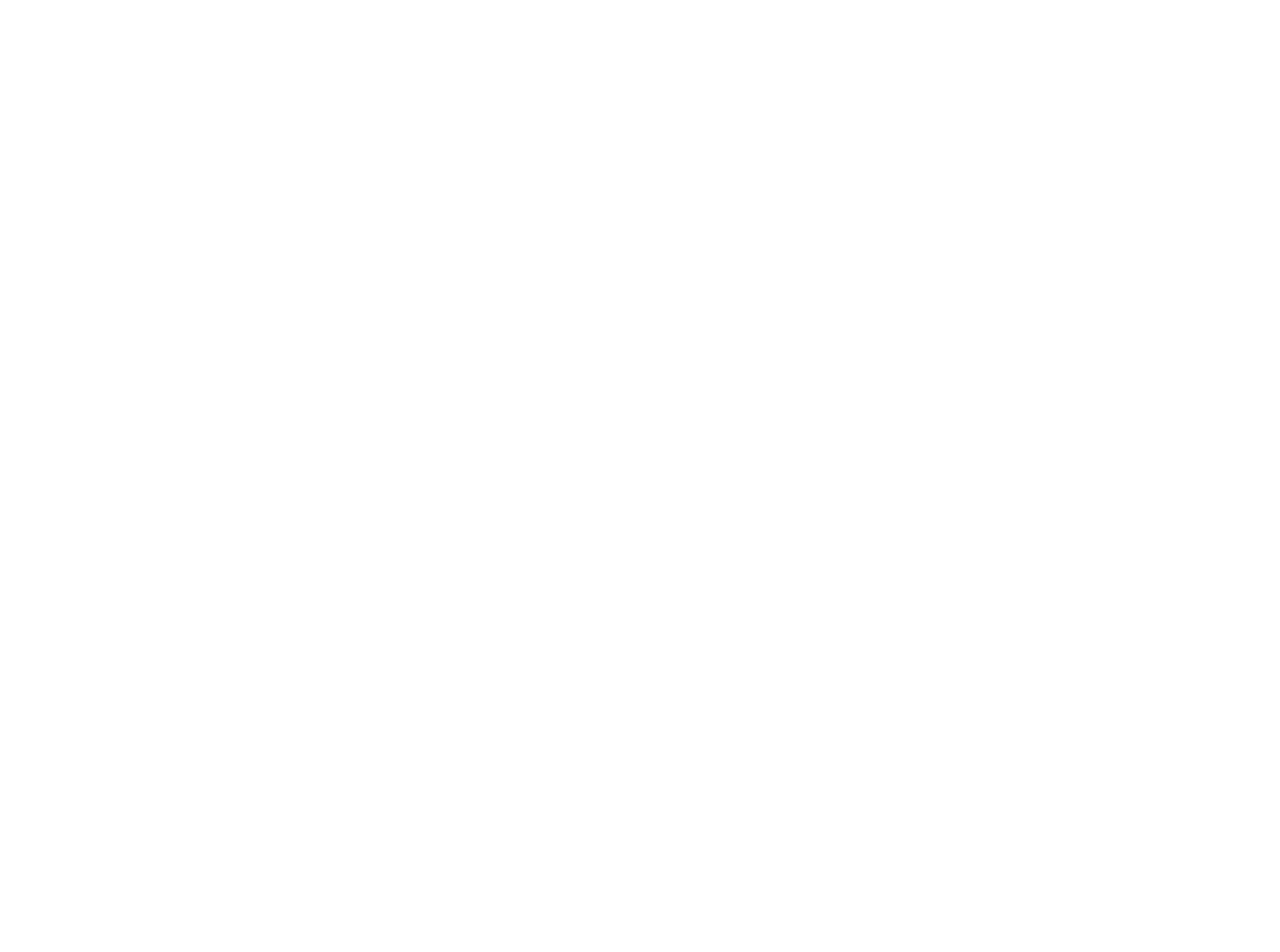
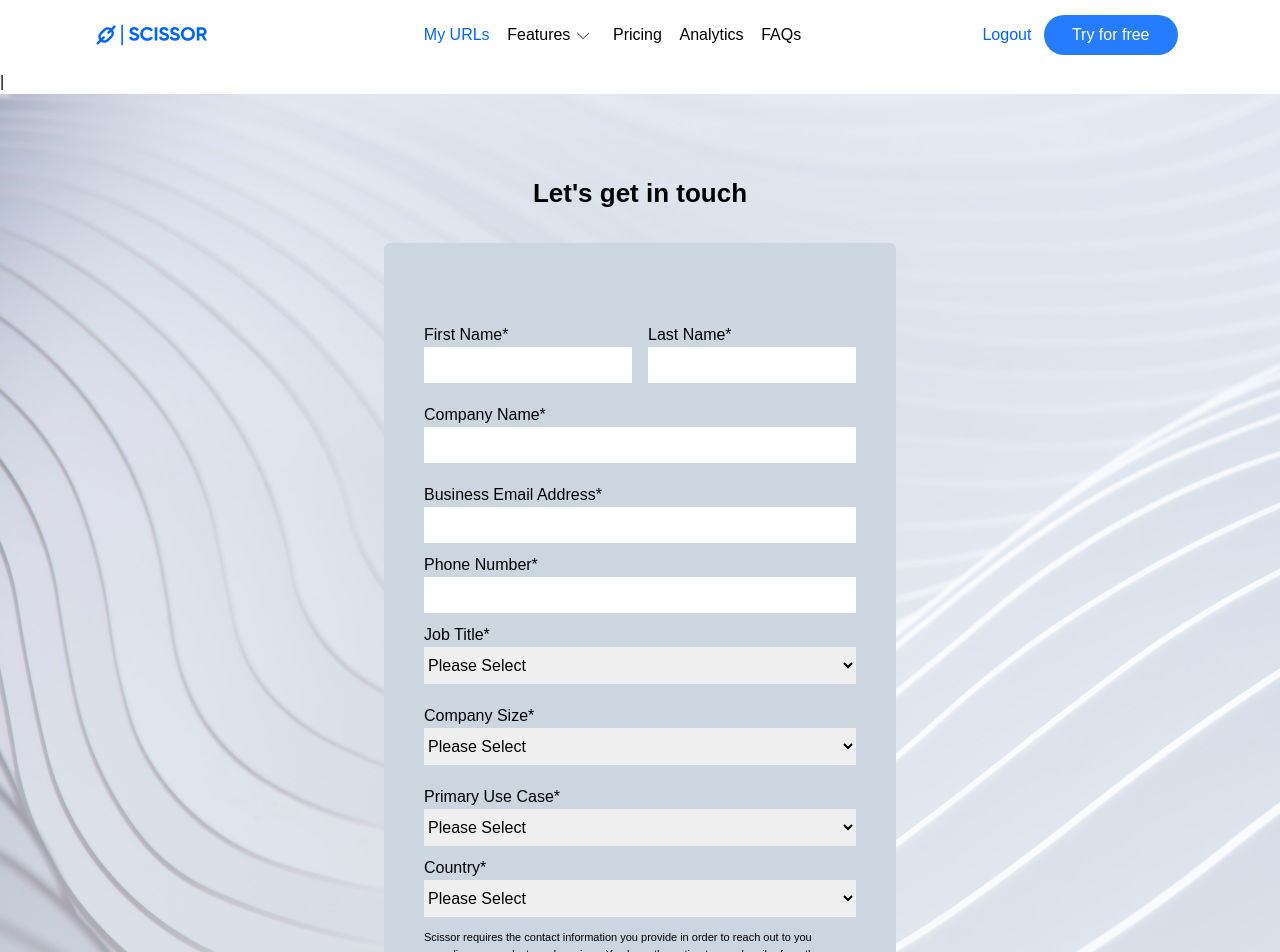
Before and after one commit to TomilolaAdelaja/Scissor-App, a React (Vite) app: page /landingPage/learn in a window 1280 px wide. Before the commit this address had no page. Shown: the top 952 px of the page. Before the commit the page ends 800 px from the top, so only its background shows below. Built offline with nearby package versions, Linux system fonts and the light colour scheme; a web font is replaced by a local one.

Commit message:
Latest Commit

```diff
--- a/package.json
+++ b/package.json
@@ -15,12 +15,14 @@
     "@mui/icons-material": "^5.15.12",
     "@mui/material": "^5.15.12",
     "@mui/styled-engine-sc": "^6.0.0-alpha.17",
+    "axios": "^1.6.7",
+    "firebase": "^10.9.0",
     "localforage": "^1.10.0",
     "match-sorter": "^6.3.4",
     "react": "^18.2.0",
     "react-dom": "^18.2.0",
     "react-router-dom": "^6.22.3",
-    "sort-by": "^1.2.0",
+    "sort-by": "^0.0.2",
     "styled-components": "^6.1.8"
   },
   "devDependencies": {
--- a/src/App.tsx
+++ b/src/App.tsx
@@ -6,6 +6,8 @@ import Signup from './pages/Signup';
 import LearnMore from './pages/LearnMore';
 import { AuthProvider, useAuth } from './Components/ContextProvider';
 import ProtectedRoute from './Components/ProtectedRoute';
+// import Test from './pages/test';
+// import FAQs from './Components/FAQs';
 
 
 
@@ -20,13 +22,17 @@ function App() {
             <Route path="/" element = {<Login />}/>
             <Route path='signup' element={<Signup />}/>
 
-            <Route path="delivery" element={<ProtectedRoute>
+            {/* <Route path="delivery" element={<ProtectedRoute>
             <SharedLayout/>
             </ProtectedRoute>
-            }/>
-            <Route path='landingPage' element={<SharedLayout />}>
-              <Route path='Home' element={<Home />}/>
-              <Route path='learnMore' element={<LearnMore />}/>
+            }/> */}
+            <Route path='/landingPage' element={<SharedLayout />}>
+              <Route index element={
+             <ProtectedRoute>
+                <Home />
+             </ProtectedRoute>
+              }/>
+              <Route path='learn' element={<LearnMore />}/>
             </Route>
           </Routes>
         </BrowserRouter>
--- a/src/Components/ContextProvider.tsx
+++ b/src/Components/ContextProvider.tsx
@@ -1,63 +1,36 @@
-import React, { createContext, useContext, useState, ReactNode, Dispatch, SetStateAction } from 'react';
+import  { ReactNode, createContext, useContext, useState } from "react";
 
-export type USER = {
-    email: string;
-    password: string | number;
+const AuthContext = createContext<Props|null>(null);
+
+
+interface Props{
+    user:string|null;
+    login:(cb:()=>void)=>void
+    logout:(cb:()=>void)=>void
+    isAuthenticated:boolean
 }
 
-type AuthContextType = {
-    isAuthenticated: boolean;
-    user: USER;
-    setUser: Dispatch<SetStateAction<USER>>;
-    login: () => void;
-    logout: () => void;
-};
-
-const AuthContext = createContext<AuthContextType>({
-    isAuthenticated: false,
-    user: { email: '', password: '' },
-    setUser: () => {},
-    login: () => {},
-    logout: () => {},
-});
-
-type AuthProviderProps = {
-    children: ReactNode;
+type AuthProps = {
+    children:ReactNode;
 }
-
-export const AuthProvider = ({ children }: AuthProviderProps) => {
-
-    const [user, setUser] = useState<USER>({ email: '', password: '' });
-
+export const AuthProvider = ({children}:AuthProps) => {
+	const [user, setUser] = useState<string|null>(null);
 	const [isAuthenticated, setIsAuthenticated] = useState<boolean>(false);
 
-
 	const login = () => {
-        // setIsAuthenticated(true);
-        setUser(user)
+		setUser(user);
+		setIsAuthenticated(true);
 	};
-
-
 	const logout = () => {
-        // setIsAuthenticated(false);
-        setUser(user)
+		setUser(null);
+		setIsAuthenticated(false);
 	};
-
-    const contextValue: AuthContextType = {
-        isAuthenticated,
-        user,
-        setUser,
-        login,
-        logout,
-    };
-
-
 	return (
-        <AuthContext.Provider value={contextValue}>
+		<AuthContext.Provider value={{ user, isAuthenticated, login, logout }}>
 			{children}
 		</AuthContext.Provider>
 	);
-}
+};
 
 export const useAuth = () => {
 	return useContext(AuthContext);
--- a/src/Components/Navbar.tsx
+++ b/src/Components/Navbar.tsx
@@ -1,13 +1,16 @@
 import React from 'react'
-import { NavLink } from 'react-router-dom'
+import { Link, NavLink } from 'react-router-dom'
+import { useAuth } from './ContextProvider'
 
 function Navbar() {
     //navItems
-    const navItems = [
-        {path: "/login", link: "Login"},
-        {path: "/learnmore", link: "Try for free"},
+    // const navItems = [
+    //     {path: "/login", link: "Login"},
+    //     {path: "learn", link: "Try for free"},
 
-    ]
+    // ]
+
+    const Auth = useAuth()
 
 
   return (
@@ -32,8 +35,9 @@ function Navbar() {
         {/* Right Nav */}
 
         <div className="w-[20%] flex justify-evenly items-center">
-            <a href="/login" className="text-[#0065fe] font-medium">Log in</a>
-            <a href="/learnmore" className="bg-[#0065FE] bg-opacity-85 text-center text-white rounded-[30px] px-[28px] py-[8px]">Try for free</a>
+            {/* <a href="/login" className="text-[#0065fe] font-medium">Log in</a> */}
+            {Auth?.user? <Link to="login" className="text-[#0065fe]">Login</Link>:<Link to='/' className="text-[#0065fe]">Logout</Link>}
+            <Link to="learn" className='bg-[#0065FE] bg-opacity-85 text-center text-white rounded-[30px] px-[28px] py-[8px]'>Try for free</Link>
 
             {/* {
                 navItems.map(({path, link}) => <a className='text-black' key={path}>
--- a/src/pages/Learnmore.tsx
+++ b/src/pages/Learnmore.tsx
@@ -3,43 +3,124 @@ import Footer from '../Components/Footer'
 
 const LearnMore = () => {
   return (
-    <div>
-      <div className=" flex flex-col h-[180vh] w-[30vw] mx-auto justify-center items-center py-[30px]">
+    <div className="pt-[80px] bg-[url(../src/assets/bg-learnmore.png)] bg-gray-400">
+      <h3 className="text-center text-[26px] font-bold">Let's get in touch</h3>
+      <div className=" flex flex-col h-[167vh] w-[40vw]  mx-auto justify-center items-center pt-[30px] pb-[90px]">
 
-<form action="" className="w-full h-full bg-[#f5f5f5] rounded-md border-[#0051cb] px-5 pt-[10px]">
+          <form action="" className="w-full h-full bg-[#CBD6E0] rounded-md border-[#0051cb] px-10 pt-[70px]">
 
-  <p className="mx-auto text-center text-[14px]">Log in with:</p>
 
-  <div className="flex justify-center items-center gap-8">
-    <button className="text-white bg-[#005AE2] font-normal px-[18px] py-[10px] flex justify-around items-center gap-2 rounded-sm mt-[18px]" onClick={handleLogin}><img src="../src/assets/logo_googleg_48dp.svg" alt="" />Google</	button>
-    <button className="text-white bg-[#005AE2] font-normal px-[18px] py-[10px] flex justify-around items-center gap-2 rounded-sm mt-[18px]" onClick={handleLogin}><img src="../src/assets/path.svg" alt="" />Apple</button>
+          <div className='flex justify-between py-[10px] gap-4 w-full'>
+
+            <div className='w-full'>
+              <label>
+                First Name*
+              </label>
+              <br />
+              <input type="text" name="" id="" className='py-[6px] w-[100%]' />
             </div>
 
-  <fieldset>
-    <legend className="mx-auto py-[20px] text-center">Or</legend>
-  </fieldset>
+            <div className='w-full'>
+              <label htmlFor="">
+                Last Name*
+              </label>
+                <br />
+              <input type="text" name="" id="" className='py-[6px] w-full' />
+            </div>
+          </div>
 
-    <input type="text" placeholder="Username" onChange={(e) => setUser(e.  target.value)} className="border mx-auto border-[#0065FE] w-[90%] flex justify-center rounded-lg px-9 py-[10px] mb-[28px] placeholder:text-gray-300 placeholder:justify-start active:border-[#0065fe] hover:border-[#0065fe] focus:border-[#0065fe] outline-[#0065fe]"/>
+            <div className='py-[10px]'>
+              <label htmlFor="">
+                Company Name*
+              </label>
+              <br />
+              <input type="text" name="" id="" className='w-full py-[6px]' />
 
-    <input type="Email" placeholder="Email" onChange={(e) => setUser(e.  target.value)} className="border mx-auto border-[#0065FE] w-[90%] flex justify-center rounded-lg px-9 py-[10px] mb-[28px] placeholder:text-gray-300 placeholder:justify-start active:border-[#0065fe] hover:border-[#0065fe] focus:border-[#0065fe] outline-[#0065fe]"/>
+            </div>
+
+            <div className='py-[10px]'>
+              <label htmlFor="">
+                Business Email Address*
+              </label>
+              <br />
+              <input type="text" name="" id="" className='w-full py-[6px]' />
+
+            </div>
+
+            <div>
+              <label htmlFor="">
+                Phone Number*
+              </label>
+              <br />
+              <input type="text" name="" id="" className='w-full py-[6px]'/>
+
+            </div>
 
 
-    <input type="password" placeholder="Password" src="../src/assets/Vector.svg" name="" id="" className="border mx-auto border-[#0065FE] w-[90%] flex justify-center rounded-lg px-9 py-[10px] placeholder:text-gray-300 placeholder:justify-start active:border-[#0065fe] hover:border-[#0065fe] focus:border-[#0065fe] outline-[#0065fe]" /><img src="../src/assets/Vector.svg" alt="" />
+            <div className='py-[10px]'>
+              <label htmlFor="">
+                Job Title*
+              </label>
+              <br />
+              <select name="" id="" value="Please Select" className='w-full py-[9px]'>
+                <option value="" selected>Please Select</option>
+                <option value="">Marketing Head</option>
+                <option value="">CTO</option>
+                <option value="">Sales Head</option>
+              </select>
 
-    <input type="password" placeholder="Password" src="../src/assets/Vector.svg" name="" id="" className="border mx-auto border-[#0065FE] w-[90%] flex justify-center rounded-lg px-9 py-[10px] placeholder:text-gray-300 placeholder:justify-start active:border-[#0065fe] hover:border-[#0065fe] focus:border-[#0065fe] outline-[#0065fe]" /><img src="../src/assets/Vector.svg" alt="" />
+            </div>
 
+            <div className='py-[10px]'>
+              <label htmlFor="">
+                Company Size*
+              </label>
+              <br />
+              <select name="" id="" value="Please Select" className='w-full py-[9px]'>
+              <option value="" selected>Please Select</option>
+                <option value="">1-10</option>
+                <option value="">10-50</option>
+                <option value="">50-100</option>
+                <option value="">100-1000</option>
+              </select>
 
-<p className="text-left text-gray-400 text-[14px] pr-[20px]">6 or more characters, one number, one uppercase & one lowercase.</p>
-  <button className="text-white text-[14px] bg-[#005AE2] font-semibold mx-auto px-[28px] py-[12px] flex justify-center gap-4 rounded-full w-[90%] mt-[20px]" onClick={handleLogin}>Sign up with Email</button>
+            </div>
 
-  <p className="text-center text-[12px] py-[15px]">Already have an account? <span className="text-[12px] text-[#0065fe]">Log in</span></p>
-  <p className="text-gray-400 text-[12px] text-center pb-[20px]">By signing in with an account, you agree to <br /> Scissor's  <span className="text-black">Terms of Service, Privacy Policy</span> and <span className="text-black">Acceptable Use Policy.</span></p>
+            <div className='py-[10px]'>
+              <label htmlFor="">
+                Primary Use Case*
+              </label>
+              <br />
+              <select name="" id="" value="Please Select" className='w-full py-[9px]'>
+              <option value="" selected>Please Select</option>
+                <option value="">For Research</option>
+                <option value="">For Fun</option>
+                <option value="">Official Use</option>
+              </select>
+
+            </div>
+
+            <div>
+              <label htmlFor="">
+                Country*
+              </label>
+              <br />
+              <select name="" id="" value="Please Select" className='w-full py-[9px]'>
+                <option value="" selected>Please Select</option>
+                <option value="">Nigeria</option>
+                <option value="">Kenya</option>
+                <option value="">Ghana</option>
+              </select>
+
+            </div>
+              <p className='text-[11px] py-[12px]'>Scissor requires the contact information you provide in order to reach out to you regarding our products and services. You have the option to unsubscribe from these communications whenever you wish. To learn more about how to unsubscribe, our privacy practices, and our dedication to safeguarding your privacy, please refer to our Privacy Policy.</p>
+
+              <button type="submit" className="text-white text-[14px] bg-[#005AE2] font-semibold mx-auto px-[28px] py-[12px] flex justify-center rounded-full w-full mt-[20px]">Submit</button>
+
           </form>
 
        </div>
 
-
-    <Footer/>
     </div>
   )
 }
--- a/src/pages/Login.tsx
+++ b/src/pages/Login.tsx
@@ -1,42 +1,60 @@
 // import { useContext, useState } from "react";
 import { useAuth } from "../Components/ContextProvider";
-import { useLocation, useNavigate } from "react-router-dom";
+import { Link, useLocation, useNavigate } from "react-router-dom";
 import Footer from "../Components/Footer";
-// import { useState } from "react";
+import { useState } from "react";
 
 
-	const Login = () => {
-		const { user, setUser, login } = useAuth();
-		const navigate = useNavigate();
-		const location = useLocation();
-		const redirectPath = location.state?.path || "/";
+const Login = () => {
+    const [name,setName]=useState<string>('')
+      const [password,setPassword]=useState<string|number>('')
+   const auth = useAuth();
 
-		// const [username, setUsername] = useState("");
-		// const [password, setPassword] = useState("");
-
-		const handleLogin = () => {
-		  // Perform validation or other necessary logic
-		//   const user = { username, password };
-		  login();
-		  navigate(redirectPath, { replace: true });
-	    };
-
+   const navigate = useNavigate();
+   // const location = useLocation();
+   // const redirectPath = location.state?.path || "/dashboard";
+const handleNameChange = (event: React.ChangeEvent<HTMLInputElement>)=> {
+	event.preventDefault();
+   setName(event.target.value);
+ };
+ const handlePasswordChange = (event: React.ChangeEvent<HTMLInputElement>)=> {
+	event.preventDefault();
+   setPassword(event.target.value);
+};
+const handleLogin = () => {
+   const user = {name,password}
+   auth?.login(()=>{
+	   user
+		   });
+		   navigate('/landingPage')
+	   // navigate(redirectPath, { replace: true });
+   };
 
 
 	return (
 		<div className="pt-[80px]">
-            <div className=" flex flex-col h-[90vh] w-[35vw] mx-auto justify-center items-center py-[30px]">
+            <div className=" flex flex-col h-[95vh] w-[40vw] mx-auto justify-center items-center py-[30px]">
                 <form action="" onSubmit={handleLogin} className="w-full h-full bg-[#f5f5f5] rounded-md border-[#0051cb] px-5 pt-[10px]">
                     <p className="mx-auto text-center text-[14px]">Log in with:</p>
+
                     {/* Google and Apple buttons */}
+					<div className="flex justify-center items-center">
+    					<button className="text-white bg-[#005AE2] font-normal px-[18px] py-[10px] flex justify-around items-center gap-2 rounded-sm mt-[18px] mr-[28px]" onClick={handleLogin}><img src="../src/assets/logo_googleg_48dp.svg" alt="" />Google</	button>
+    					<button className="text-white bg-[#005AE2] font-normal px-[18px] py-[10px] flex justify-around items-center gap-2 rounded-sm mt-[18px] mr-[20px]" onClick={handleLogin}><img src="../src/assets/path.svg" alt="" />Apple</button>
+  					</div>
+
                     <fieldset>
                         <legend className="mx-auto py-[20px] text-center">Or</legend>
                     </fieldset>
-                    <input type="text" placeholder="Email address or username" onChange={(e) => setUser({ ...user, email: e.target.value })} className="border mx-auto border-[#0065FE] w-[90%] flex justify-center rounded-lg px-9 py-[10px] mb-[28px] placeholder:text-gray-300 placeholder:justify-start active:border-[#0065fe] hover:border-[#0065fe] focus:border-[#0065fe] outline-[#0065fe]"/>
-                    <input type="password" placeholder="Password" onChange={(e) => setUser({ ...user, password: e.target.value })} className="border mx-auto border-[#0065FE] w-[90%] flex justify-center rounded-lg px-9 py-[10px] placeholder:text-gray-300 placeholder:justify-start active:border-[#0065fe] hover:border-[#0065fe] focus:border-[#0065fe] outline-[#0065fe]" />
-                    <p className="text-right text-[#0065fe] text-[14px] pr-[20px]">Forgot your password?</p>
+                    <input type="text" placeholder="Email address or username" onChange={handleNameChange} value={name} className="border-[2px] mx-auto border-[#0065FE] w-[90%] flex justify-center rounded-lg px-9 py-[10px] mb-[28px] placeholder:text-gray-400 placeholder:justify-start placeholder:font-medium active:border-[#0065fe] hover:border-[#0065fe] focus:border-[#0065fe] outline-[#0065fe]"/>
+                    <input type="password" placeholder="Password" onChange={handlePasswordChange} value={password} className="border-[2px] mx-auto border-[#0065FE] w-[90%] flex justify-center rounded-lg px-9 py-[10px] placeholder:text-gray-400 placeholder:justify-start active:border-[#0065fe] hover:border-[#0065fe] focus:border-[#0065fe] outline-[#0065fe]" />
+
+					<div className="flex justify-end pt-[10px] mr-[24px]">
+                    	<button className="text-[#0065fe] text-[14px]">Forgot your password?</button>
+
+					</div>
                     <button type="submit" className="text-white text-[14px] bg-[#005AE2] font-semibold mx-auto px-[28px] py-[12px] flex justify-center gap-4 rounded-full w-[90%] mt-[20px]">Log in</button>
-                    <p className="text-center text-[12px] py-[15px]">Don't you have an account? <span className="text-[12px] text-[#0065fe]">Sign up</span></p>
+                    <p className="text-center text-[12px] py-[15px]">Don't you have an account? <Link to="/signup"><button className="text-[12px] text-[#0065fe]">Sign up</button></Link></p>
                     <p className="text-gray-400 text-[12px] text-center pb-[20px]">By signing in with an account, you agree to <br /> Scissor's  <span className="text-black">Terms of Service, Privacy Policy</span> and <span className="text-black">Acceptable Use Policy.</span></p>
                 </form>
             </div>
--- /dev/null
+++ b/src/pages/Test.tsx
@@ -0,0 +1,47 @@
+import { useState } from "react";
+import axios from "axios";
+
+const InputShortener = () => {
+  const [shortenLink, setShortenLink] = useState("");
+  const [value, setValue] = useState<string>("");
+  const [error, setError] = useState(false);
+  const [loading, setLoading] = useState(false);
+
+  const handleChange = (e: React.ChangeEvent<HTMLInputElement>) => {
+    setValue(e.target.value);
+  };
+
+  const fetchData = async () => {
+    try {
+      setLoading(true);
+      const res = await axios(`https://api.shrtco.de/v2/shorten?url=${value}`);
+      setShortenLink(res.data.result.full_short_link);
+      setError(false); // Reset error state
+    } catch (err) {
+      setError(true); // Set error state
+    } finally {
+      setLoading(false);
+    }
+  };
+
+  return (
+    <div className="inputContainer">
+      <h1>URL <span>Shortener</span></h1>
+      <div>
+        <input
+          type="text"
+          placeholder="Paste a link to shorten it"
+          value={value}
+          onChange={handleChange}
+        />
+        <button onClick={fetchData} disabled={loading}>
+          {loading ? 'Loading...' : 'Shorten'}
+        </button>
+        {error && <p className="error">Something went wrong</p>}
+        <p>{shortenLink}</p>
+      </div>
+    </div>
+  );
+};
+
+export default InputShortener;
```
Also changed, not shown: firebase/firebaseConfig.tsx (added, +25 -0 lines), src/Components/ProtectedRoute.tsx (+13 -10 lines), src/Components/URL.tsx (+54 -2 lines), src/pages/Signup.tsx (+35 -11 lines), src/assets/bg-learnmore.png (added), 1 other file (tests, documents, lock files or other folders). Lines whose indentation alone changed are shown as unchanged.
